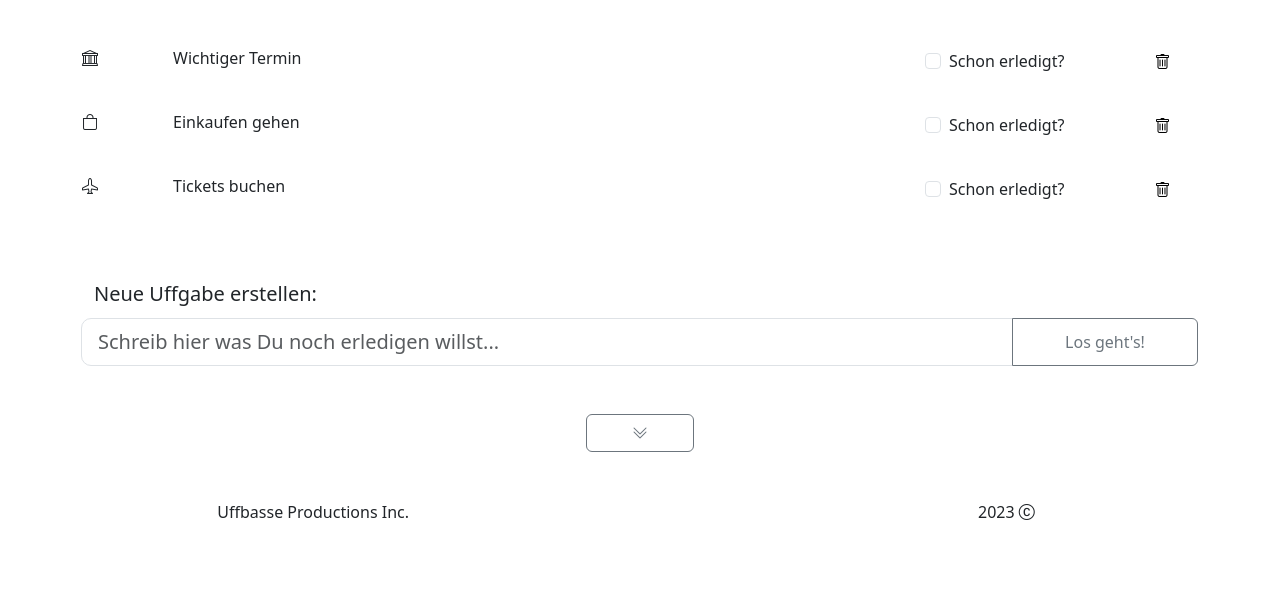
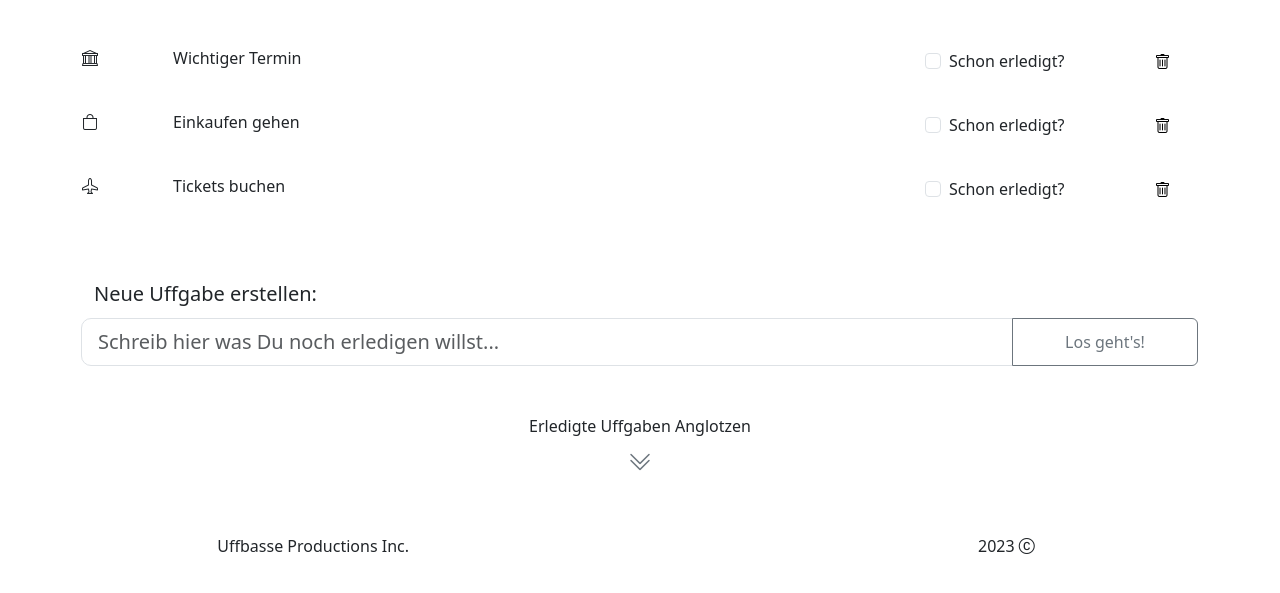
Before and after one commit to Alfi74/ToDoList, a plain HTML site: page index.html in a window 1280 px wide. Shown: the part 141-734 px from the top of the page. Drawn offline with nearby package versions, Linux system fonts and the light colour scheme.

Commit message:
label for collapse added

```diff
--- a/index.html
+++ b/index.html
@@ -105,13 +105,12 @@
       </div>
 </section>
 <!-- Collapse -->
-<div class="row justify-content-center">
-    <button class="btn btn-outline-secondary col-1" type="button" data-bs-toggle="collapse" data-bs-target="#collapseList" aria-expanded="false" aria-controls="collapseList">
+<div class ="row" id="collapse">
+  <label  for="cleanListButton" id="cleanListLabel">Erledigte Uffgaben Anglotzen</label>
+  <button class="btn btn-outline-secondary" id = "cleanListButton" type="button" data-bs-toggle="collapse" data-bs-target="#collapseList" aria-expanded="false" aria-controls="collapseList">
         <i class="bi bi-chevron-double-down"></i>
-      </button>
+  </button>
 </div>
-
-
 
 <footer class="mt-5">
   <div class="row my-3">
--- a/style.css
+++ b/style.css
@@ -15,3 +15,10 @@
 
     text-decoration: none;
 }
+
+#collapse {
+
+    display: grid;
+    justify-content: center;
+
+}
```
